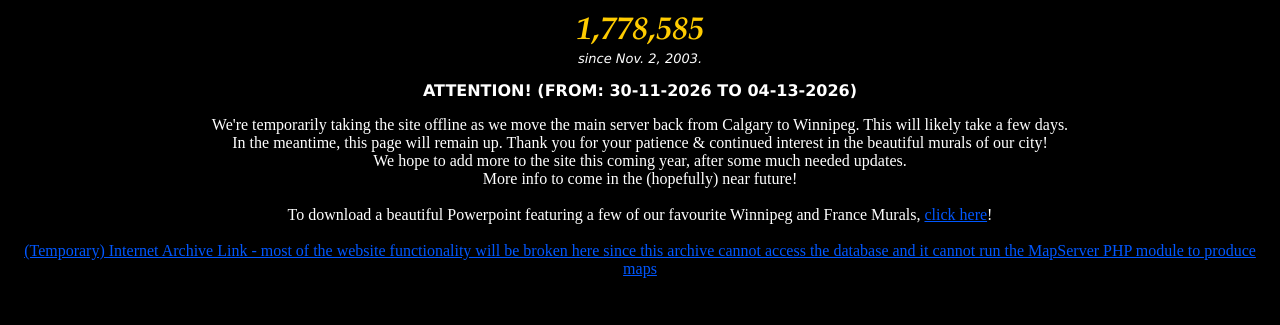
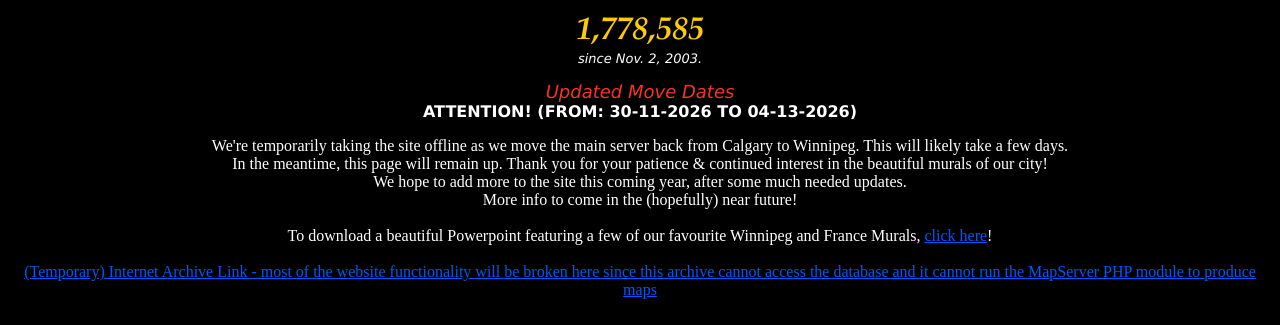
Before and after one commit to MapperBob/mapperbob.github.io, a plain HTML site: page index.html in a window 1280 px wide. Shown: the part 429-754 px from the top of the page. Drawn offline with Linux system fonts and the light colour scheme.

Commit message:
Update move dates and site offline notice
Updated the move dates and added a notice about the site being temporarily offline.

```diff
--- a/index.html
+++ b/index.html
@@ -55,6 +55,8 @@ and the Artists who render them.</font><i><font face="Verdana" size="2"><br>
 <!-- <img src="/cgi-sys/Count.cgi?df=bobbuc.dat|display=Counter|ft=6|md=5|frgb=100;139;216|dd=B"> -->
 <br>
 since Nov. 2, 2003.<br><br>
+<font size="4" color="#F83325">Updated Move Dates</font>
+<br>
 </font></i><b><font face="Verdana">
 <font color="#FFFFFF">ATTENTION! (FROM: 30-11-2026 TO 04-13-2026)</font></a></font></b></p>
 <p align="center">We're temporarily taking the site offline as we move the main server back from Calgary to Winnipeg. This will likely take a few days.<br>
```
